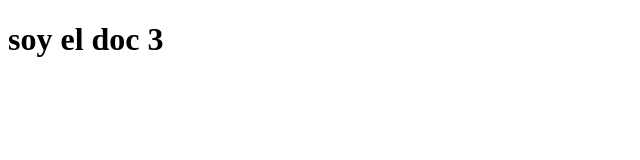
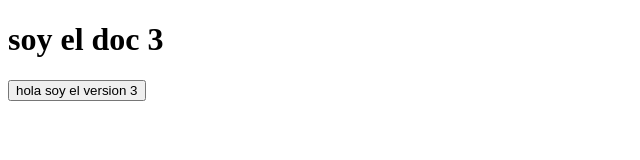
Before and after one commit to Alexcasanova10/nuevo-repositorio, a plain HTML site: page indextres.html in a window 1280 px wide. Shown: the whole page, without its empty margins (0-640 px from the left). Drawn offline with Linux system fonts and the light colour scheme.

Commit message:
soy la ultima version 3

```diff
--- a/indextres.html
+++ b/indextres.html
@@ -8,6 +8,6 @@
 <body>
 
     <h1>soy el doc 3</h1>
-
+    <button> hola soy el version 3</button>
 </body>
 </html>
```
